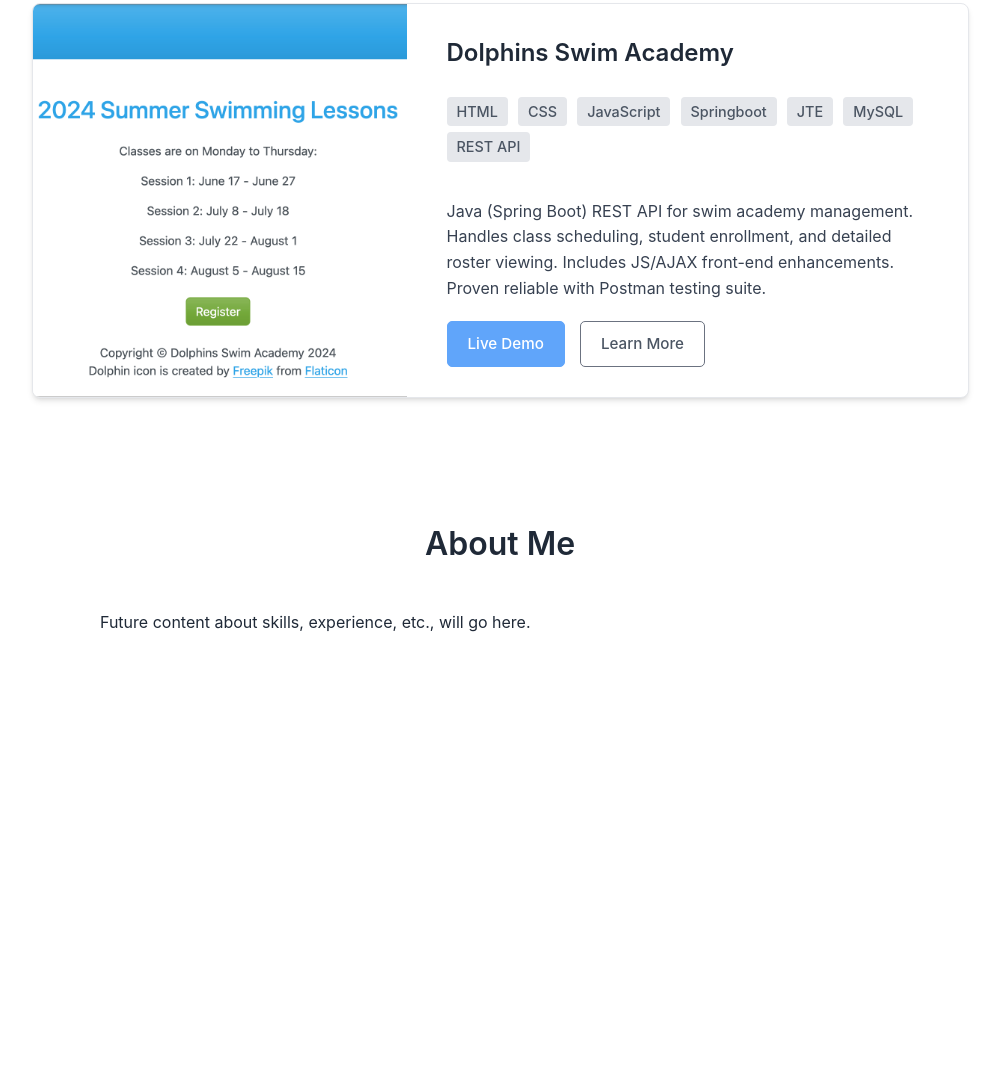
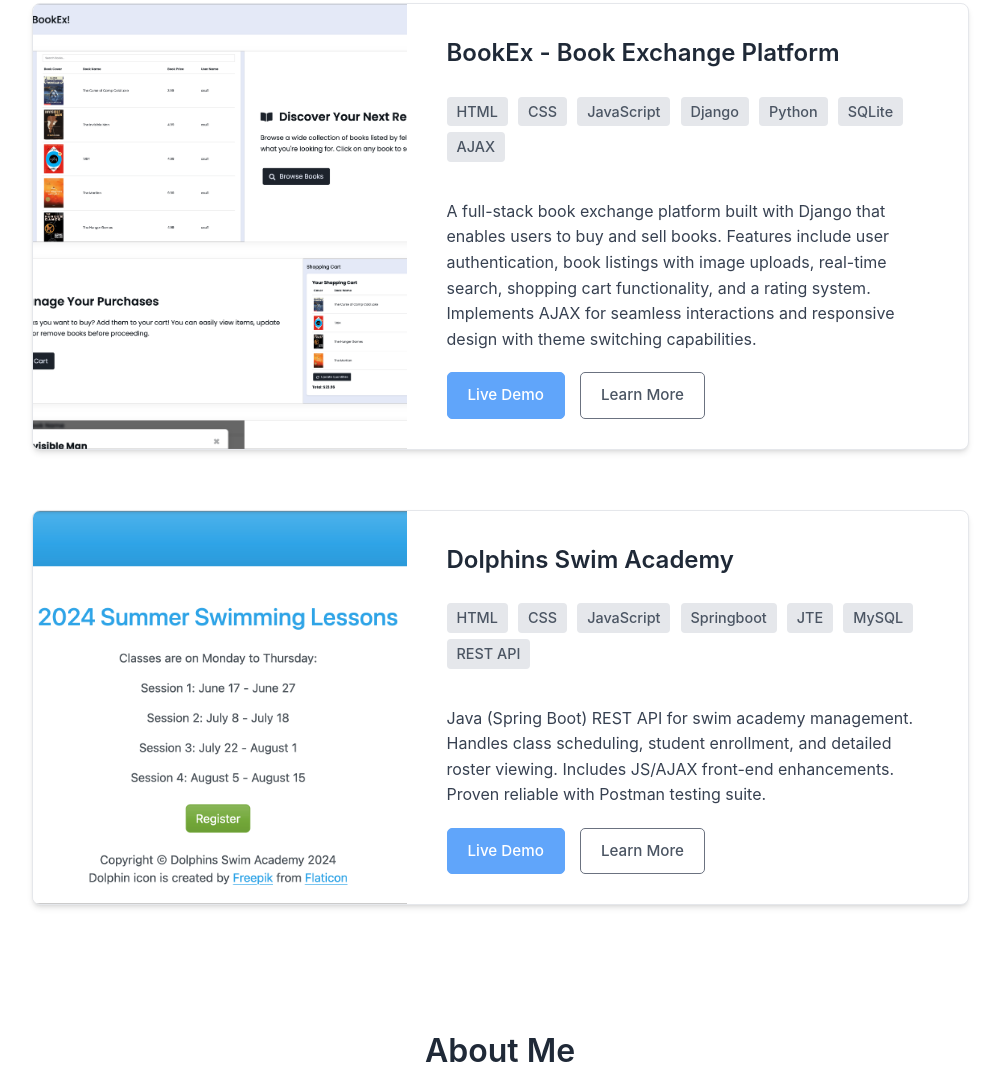
Before and after one commit to ansidian/dev-portfolio, a plain HTML site: page index.html in a window 1280 px wide. Shown: the part 1015-2095 px from the top of the page, without its empty margins (140-1140 px from the left). Before the commit the page ends 1726 px from the top, so only its background shows below. Drawn offline with Linux system fonts and the light colour scheme; animation ran at ten frames a second.

Commit message:
feat: add BookEx project card

```diff
--- a/css/style.css
+++ b/css/style.css
@@ -374,6 +374,22 @@ body.dark-mode #main-nav a:hover {
   gap: 15px;
 }
 
+.light-theme-img {
+  display: block;
+}
+
+.dark-theme-img {
+  display: none;
+}
+
+body.dark-mode .light-theme-img {
+  display: none;
+}
+
+body.dark-mode .dark-theme-img {
+  display: block;
+}
+
 /* general Button Styles */
 .button {
   display: inline-block;
--- a/index.html
+++ b/index.html
@@ -85,6 +85,34 @@
       <!-- project Card  -->
       <article class="project-card">
         <div class="project-thumbnail">
+          <img src="img/bookex-light.png" alt="Dolphins Swim Academy Thumbnail" class="light-theme-img">
+          <img src="img/bookex-dark.png" alt="Dolphins Swim Academy Thumbnail" class="dark-theme-img">
+        </div>
+        <div class="project-details">
+          <h3>BookEx - Book Exchange Platform</h3>
+          <p class="project-tech">
+            <span>HTML</span> <span>CSS</span> <span>JavaScript</span> <span>Django</span> <span>Python</span> <span>SQLite</span> <span>AJAX</span>
+          </p>
+          <p class="project-description">
+            A full-stack book exchange platform built with Django that enables users to buy and sell books. Features include user authentication, book
+            listings with image uploads, real-time search, shopping cart functionality, and a rating system. Implements AJAX for seamless interactions
+            and responsive design with theme switching capabilities.
+          </p>
+          <div class="project-links">
+            <a href="http://161.35.238.36:8080/" class="button" target="_blank" rel="noopener noreferrer">Live Demo</a>
+            <a href="https://github.com/ansidian/Dolphin-Swim-Academy" class="button button-outline" target="_blank"
+               rel="noopener noreferrer">Learn More
+            </a>
+          </div>
+        </div>
+      </article>
+      <!--  project Card -->
+    </div>
+
+    <div class="project-cards-container">
+      <!-- project Card  -->
+      <article class="project-card">
+        <div class="project-thumbnail">
           <img src="img/dolphins-swim-academy.png" alt="Dolphins Swim Academy Thumbnail">
         </div>
         <div class="project-details">
```
Also changed, not shown: img/bookex-dark.png (added), img/bookex-light.png (added).
